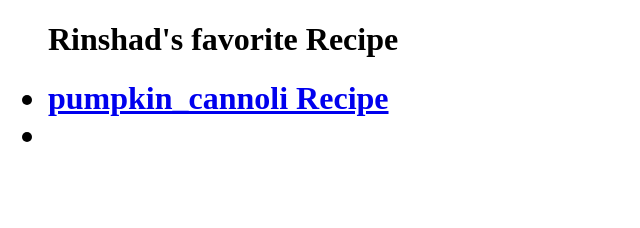
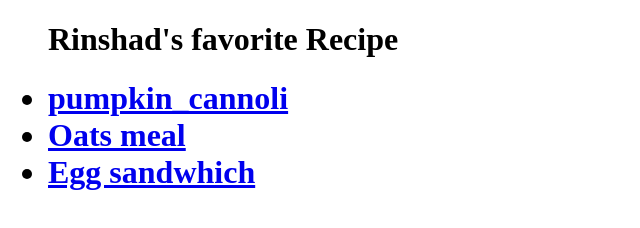
Before and after one commit to rinshaddev/odin-recipes, a plain HTML site: page index.html in a window 1280 px wide. Shown: the whole page, without its empty margins (0-640 px from the left). Drawn offline with Linux system fonts and the light colour scheme.

Commit message:
Add Egg_sandwhich.html to the index.html

```diff
--- a/index.html
+++ b/index.html
@@ -10,8 +10,9 @@
     <div>
         <ul>
             <h1>Rinshad's favorite Recipe<h1>
-                <li><a href="pumpkin_cannoli.html">pumpkin_cannoli Recipe</a></li>
-                <li><a href="Oatsmeal.html"></a></li>
+                <li><a href="pumpkin_cannoli.html">pumpkin_cannoli</a></li>
+                <li><a href="Oatsmeal.html">Oats meal </a></li>
+                <li><a href="Egg_sandwhich.html">Egg sandwhich</a></li>
         </ul>
 
 
```
